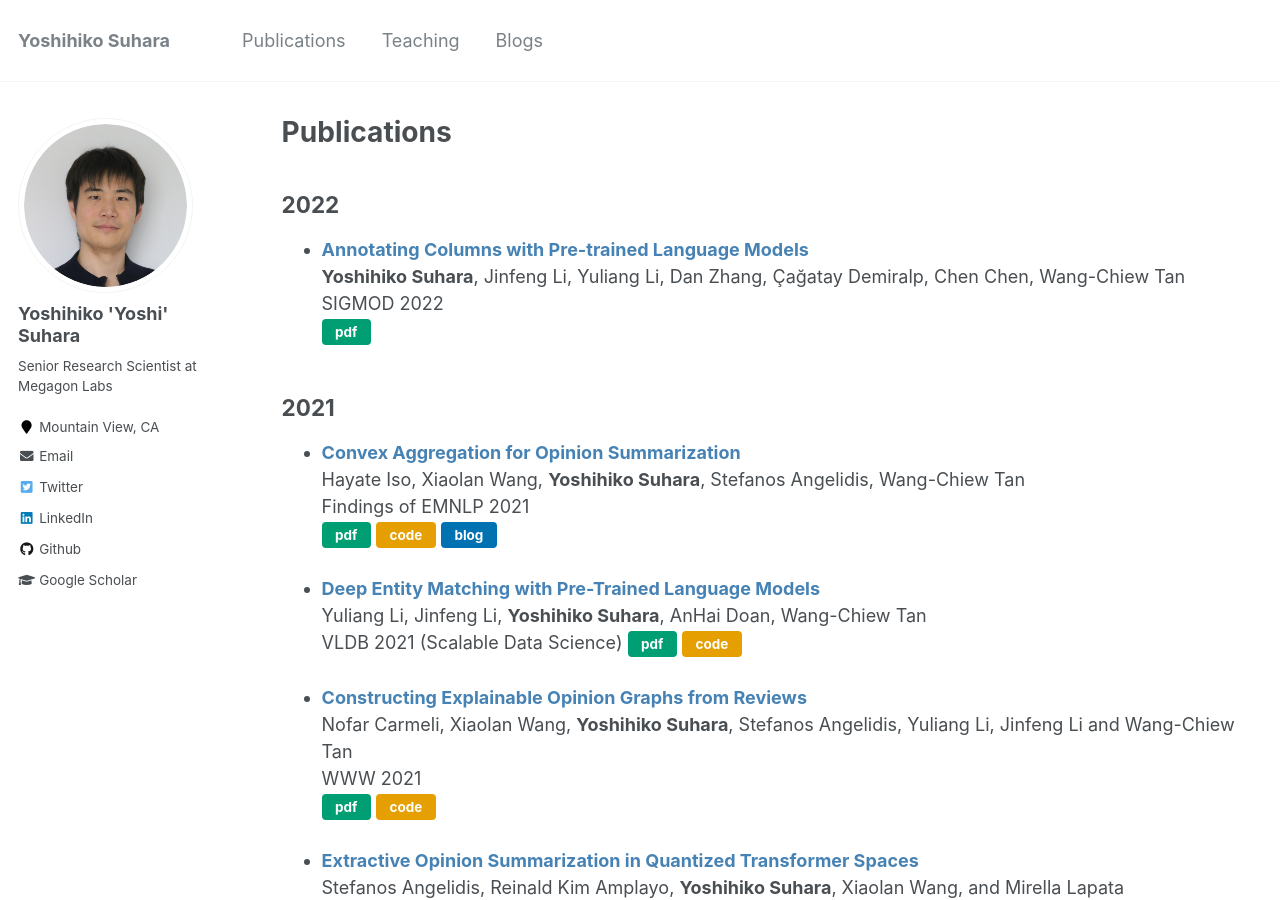
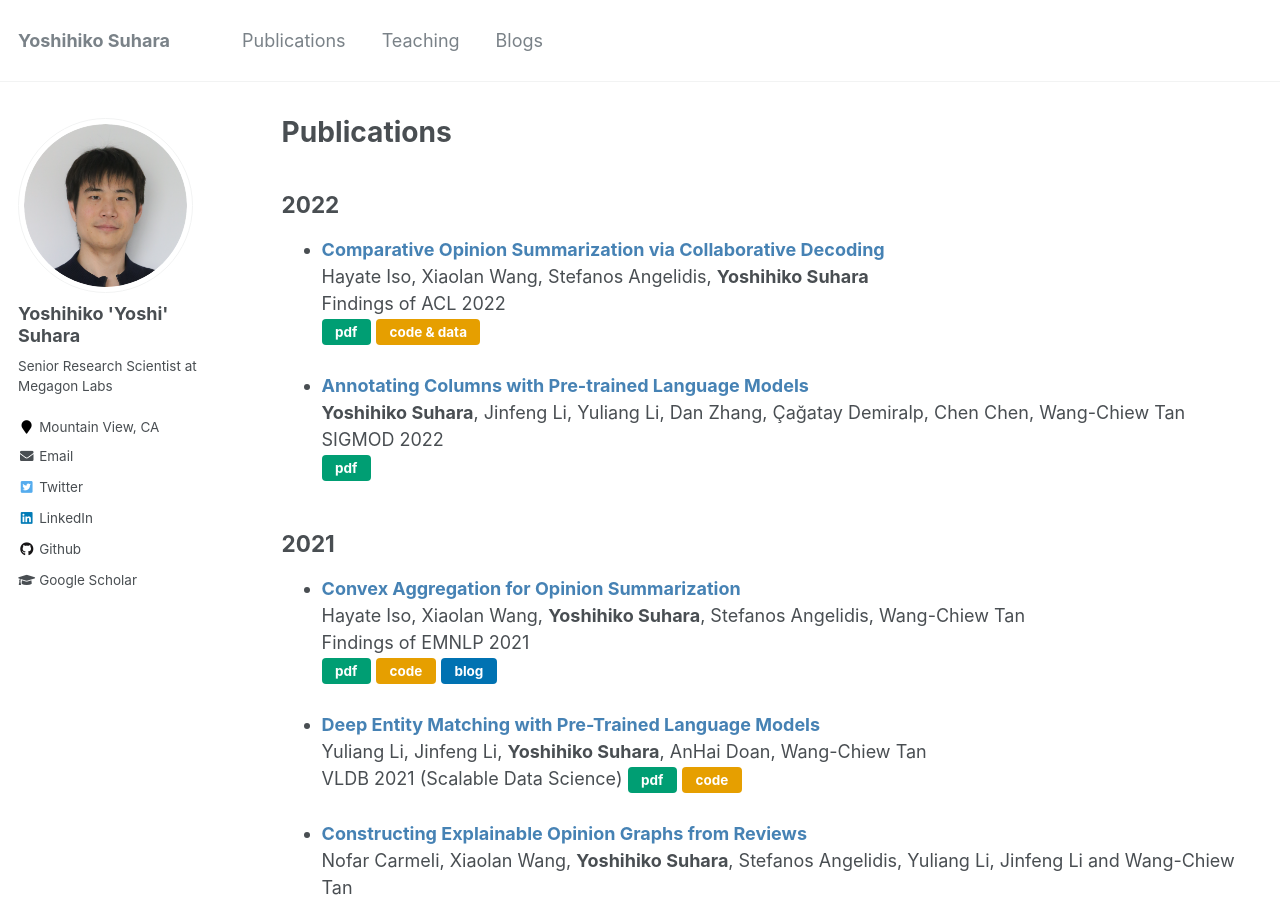
Before and after one commit to suhara/suhara.github.io, a Jekyll site: the page built from _pages/publications.md, in a window 1280 px wide and 900 px high. Built offline with Jekyll 4.4.1, drawn with Linux system fonts in a browser that asks for light colours.

Commit message:
Update about.md/publications.md

```diff
--- a/_pages/publications.md
+++ b/_pages/publications.md
@@ -13,6 +13,13 @@ author_profile: true
 
 
 ## 2022
+
+- [__Comparative Opinion Summarization via Collaborative Decoding__](https://arxiv.org/abs/2110.07520)
+Hayate Iso, Xiaolan Wang, Stefanos Angelidis, __Yoshihiko Suhara__
+Findings of ACL 2022
+[pdf](https://arxiv.org/abs/2110.07520){:class="btn btn-pdf"}
+[code & data](https://github.com/megagonlabs/cocosum){:class="btn btn-code"}
+
 
 - [__Annotating Columns with Pre-trained Language Models__](https://arxiv.org/abs/2104.01785)
 __Yoshihiko Suhara__, Jinfeng Li, Yuliang Li, Dan Zhang, Çağatay Demiralp, Chen Chen, Wang-Chiew Tan
```
Also changed, not shown: _pages/about.md (+2 -1 lines).
